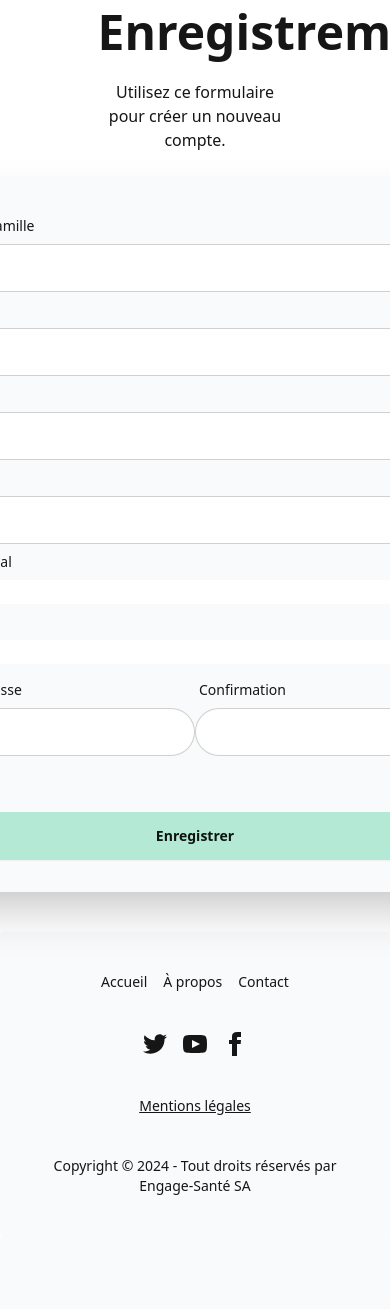
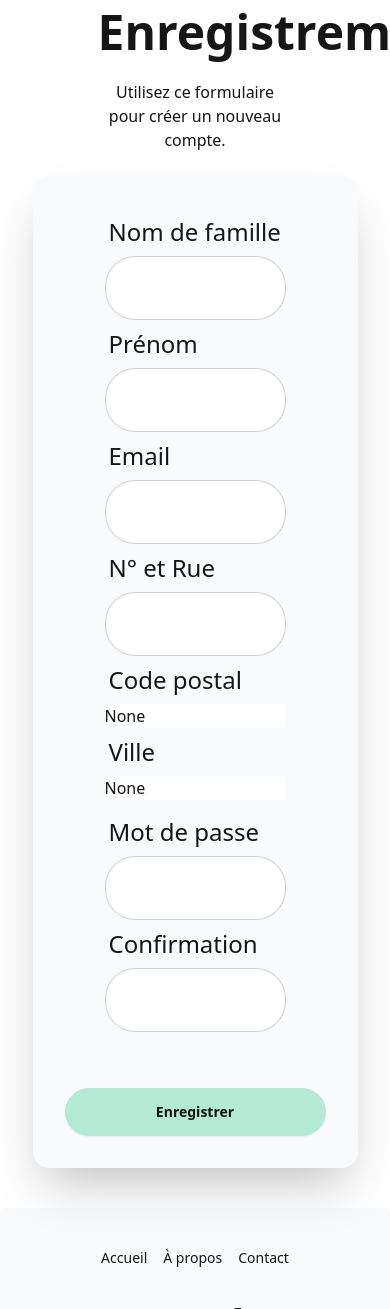
Before and after one commit to raphaeltournafond/engage-sante, a Django app: page /enregistrement/patient/ in a window 390 px wide; the page is wider, and only the part inside the window is pictured. Shown: the part 136-1445 px from the top of that part. Before the commit the page ends 1331 px from the top of that part, so only its background shows below. Run offline with Django 5.2, Linux system fonts and the light colour scheme; some libraries are stand-ins or nearby versions.

Commit message:
style: responsive forms

```diff
--- a/engage_sante/settings.py
+++ b/engage_sante/settings.py
@@ -31,7 +31,7 @@ SECRET_KEY = 'django-insecure-ezqh6d^2&3d8r^9jkw!jq&=+xu#aw9jv39(=ryxqwp*-&hx003
 # SECURITY WARNING: don't run with debug turned on in production!
 DEBUG = True
 
-ALLOWED_HOSTS = ['localhost', '0.0.0.0', '127.0.0.1']
+ALLOWED_HOSTS = ['localhost', '0.0.0.0', '127.0.0.1', '192.168.1.60']
 
 
 # Application definition
--- a/patients/templates/patients/register.html
+++ b/patients/templates/patients/register.html
@@ -19,47 +19,47 @@
         <h1 class="text-5xl font-bold text-center">Enregistrement</h1>
         <p class="py-6 text-center">Utilisez ce formulaire pour créer un nouveau compte.</p>
       </div>
-      <div class="card min-w-fit shadow-2xl bg-base-200">
+      <div class="card shadow-2xl w-10/12 lg:w-1/2 max-w-xl lg:max-w-fit bg-base-200">
         <form class="card-body" method="post">
           {% csrf_token %}
           <div class="flex lg:flex-row flex-col">
             <div class="mx-10">
               <div class="form-control">
-                <label class="label"><span class="label-text">Nom de famille</span></label>
-                <input class="input input-bordered" type="text" name="last_name" maxlength="150" required />
+                <label class="label"><span class="text-2xl lg:label-text">Nom de famille</span></label>
+                <input class="input input-bordered input-lg" type="text" name="last_name" maxlength="150" required />
               </div>
               <div class="form-control">
-                <label class="label"><span class="label-text">Prénom</span></label>
-                <input class="input input-bordered" type="text" name="first_name" maxlength="150" required />
+                <label class="label"><span class="text-2xl lg:label-text">Prénom</span></label>
+                <input class="input input-bordered input-lg" type="text" name="first_name" maxlength="150" required />
               </div>
               <div class="form-control">
-                <label class="label"><span class="label-text">Email</span></label>
-                <input class="input input-bordered" type="email" name="email" maxlength="254" />
+                <label class="label"><span class="text-2xl lg:label-text">Email</span></label>
+                <input class="input input-bordered input-lg" type="email" name="email" maxlength="254" />
               </div>
             </div>
             <div class="mx-10">
               <div class="form-control">
-                <label class="label"><span class="label-text">N° et Rue</span></label>
-                <input class="input input-bordered" type="text" name="rue" maxlength="150" required/>
+                <label class="label"><span class="text-2xl lg:label-text">N° et Rue</span></label>
+                <input class="input input-bordered input-lg" type="text" name="rue" maxlength="150" required/>
               </div>
               <div class="form-control">
-                <label class="label"><span class="label-text">Code postal</span></label>
+                <label class="label"><span class="text-2xl lg:label-text">Code postal</span></label>
                 {{ form.cp }}
               </div>
               <div class="form-control">
-                <label class="label"><span class="label-text">Ville</span></label>
+                <label class="label"><span class="text-2xl lg:label-text">Ville</span></label>
                 {{ form.ville }}
               </div>
             </div>
           </div>
-          <div class="flex flex-row justify-between mx-10">
+          <div class="flex flex-col lg:flex-row justify-between mx-10">
             <div class="form-control">
-              <label class="label"><span class="label-text">Mot de passe</span></label>
-              <input type="password" class="input input-bordered" name="password1" required id="id_password1" />
+              <label class="label"><span class="text-2xl lg:label-text">Mot de passe</span></label>
+              <input type="password" class="input {% if form.errors %}input-error{% endif %} input-bordered input-lg" name="password1" required id="id_password1" />
             </div>
             <div class="form-control">
-              <label class="label"><span class="label-text">Confirmation</span></label>
-              <input type="password" class="input input-bordered" name="password2" required id="id_password2" />
+              <label class="label"><span class="text-2xl lg:label-text">Confirmation</span></label>
+              <input type="password" class="input {% if form.errors %}input-error{% endif %} input-bordered input-lg" name="password2" required id="id_password2" />
             </div>
           </div>
           <div class="form-control mt-12">
--- a/patients/views.py
+++ b/patients/views.py
@@ -38,6 +38,7 @@ def update_utilisateur(request, user_id):
 @login_required
 def delete_utilisateur(request, user_id):
     utilisateur = get_object_or_404(Utilisateur, id=user_id)
+    print(utilisateur)
     if request.user.is_staff or request.user.id == utilisateur.id:
         if request.method == 'POST':
             utilisateur.delete()
@@ -69,8 +70,7 @@ def register_patient(request):
             else:
                 error_message = None
                 if 'password2' in form.errors.as_data():
-                    error_message = form.errors.as_data()['password2'][0].message
-                    print(error_message)
+                    error_message = form.errors.as_data()['password2'][0]
 
                 return render(request, 'patients/register.html', {'form': form, 'error_message': error_message})
         else:
@@ -92,8 +92,7 @@ def register_medecin(request):
             else:
                 error_message = None
                 if 'password2' in form.errors.as_data():
-                    error_message = form.errors.as_data()['password2'][0].message
-                    print(error_message)
+                    error_message = form.errors.as_data()['password2'][0]
 
                 return render(request, 'patients/register.html', {'form': form, 'error_message': error_message})
         else:
--- a/static/css/engage-ui.css
+++ b/static/css/engage-ui.css
@@ -2346,6 +2364,15 @@ html {
   padding: 0px;
 }
 
+.input-lg {
+  height: 4rem;
+  padding-left: 1.5rem;
+  padding-right: 1.5rem;
+  font-size: 1.125rem;
+  line-height: 1.75rem;
+  line-height: 2;
+}
+
 .join.join-vertical {
   flex-direction: column;
 }
@@ -2721,6 +2756,19 @@ html {
 
 .w-1\/3 {
   width: 33.333333%;
+}
+
+.w-fit {
+  width: -moz-fit-content;
+  width: fit-content;
+}
+
+.w-11\/12 {
+  width: 91.666667%;
+}
+
+.w-10\/12 {
+  width: 83.333333%;
 }
 
 .min-w-full {
@@ -2744,6 +2792,32 @@ html {
   max-width: 20rem;
 }
 
+.max-w-lg {
+  max-width: 32rem;
+}
+
+.max-w-min {
+  max-width: -moz-min-content;
+  max-width: min-content;
+}
+
+.max-w-fit {
+  max-width: -moz-fit-content;
+  max-width: fit-content;
+}
+
+.max-w-xl {
+  max-width: 36rem;
+}
+
+.max-w-2xl {
+  max-width: 42rem;
+}
+
+.max-w-full {
+  max-width: 100%;
+}
+
 .flex-1 {
   flex: 1 1 0%;
 }
```
Also changed, not shown: other parts of static/css/engage-ui.css (+72 -0 lines), patients/templates/patients/delete.html (deleted, +0 -15 lines), patients/templates/patients/login.html (+7 -7 lines), patients/templates/patients/update.html (+23 -18 lines).
